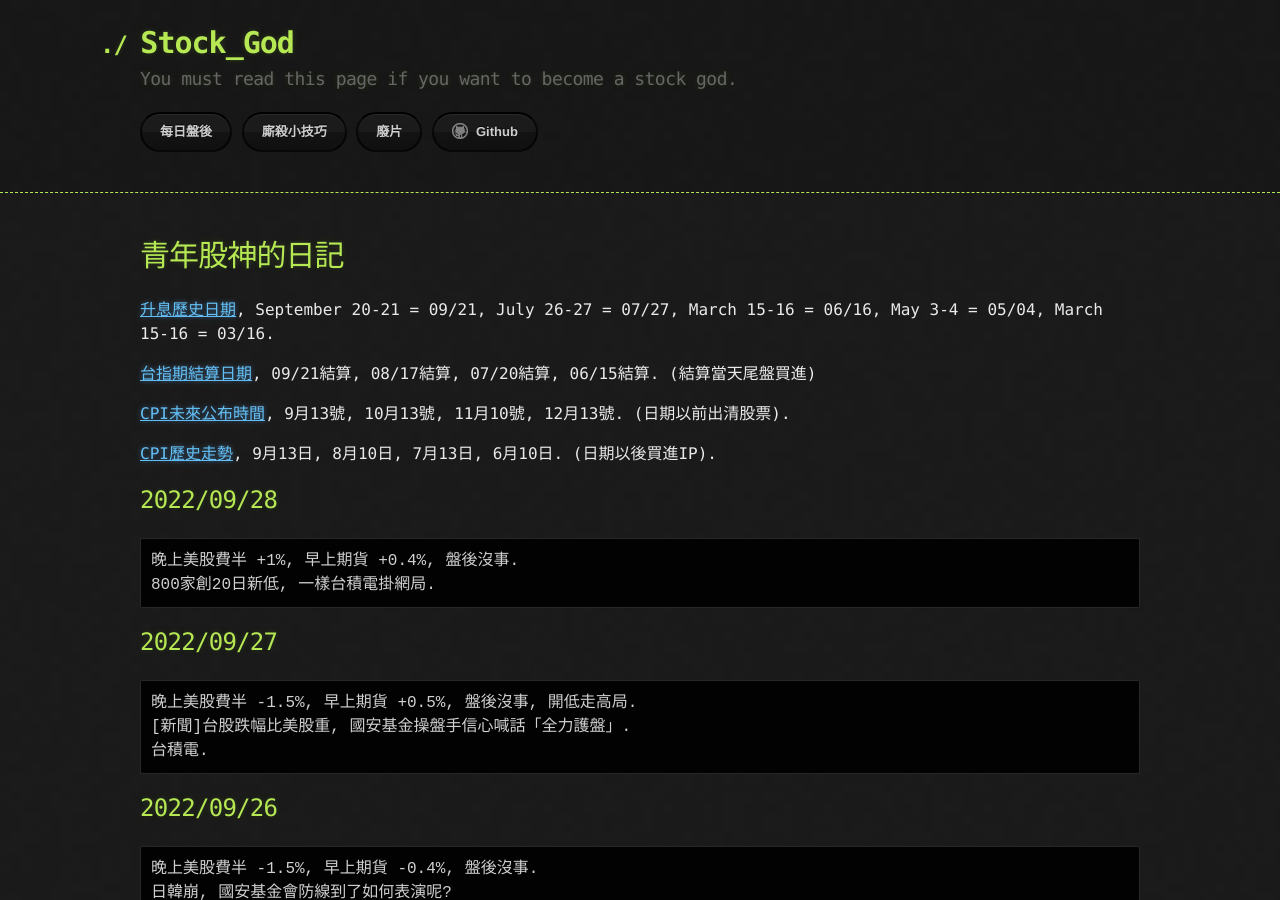
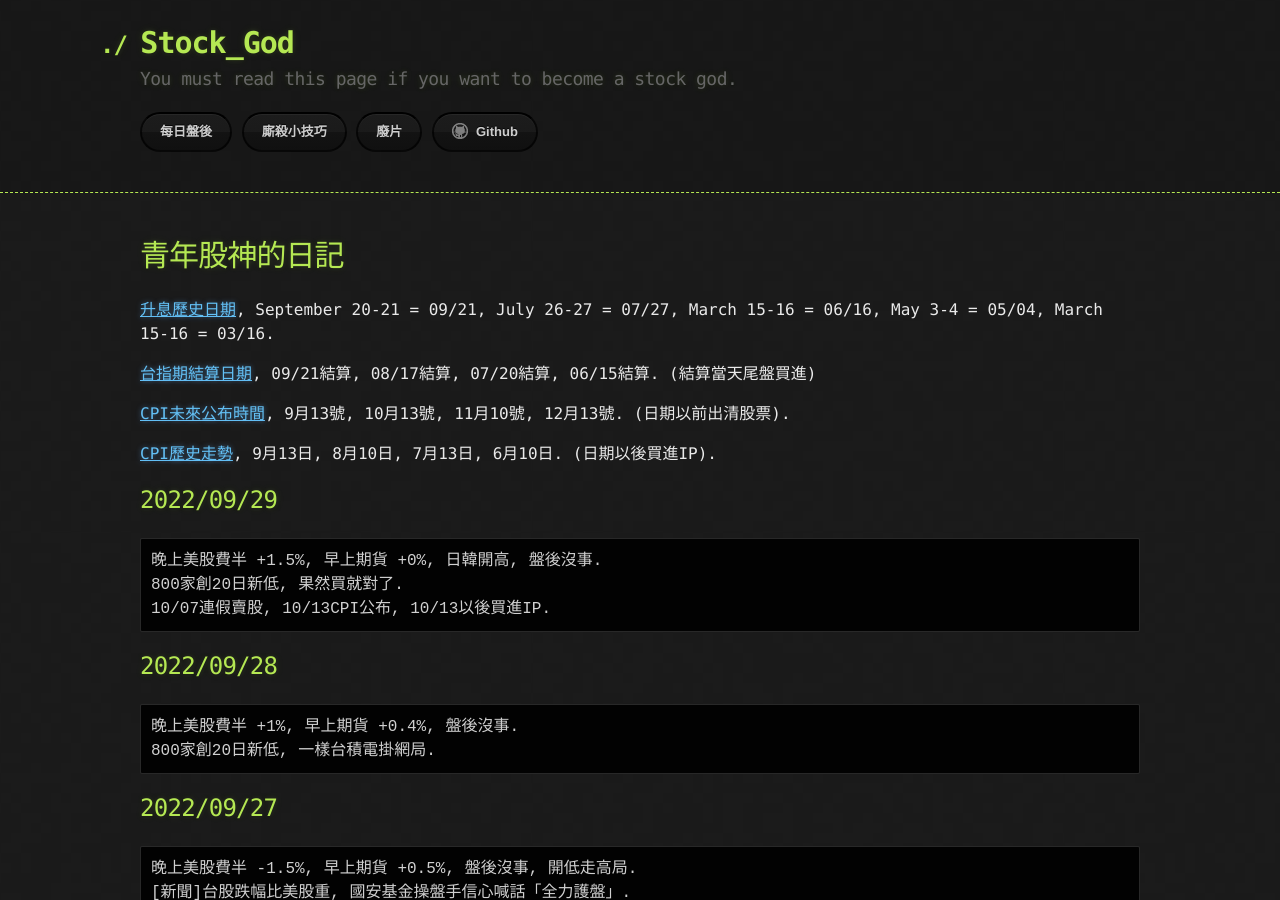
Before and after one commit to lepg5487/Stock_God, a Jekyll site: the page built from index.md, in a window 1280 px wide and 900 px high. Built offline with Jekyll 4.4.1, drawn with Linux system fonts in a browser that asks for light colours; our own code applies the rules of GitHub Pages for plain Markdown files.

Commit message:
Update index.md

````diff
--- a/index.md
+++ b/index.md
@@ -11,6 +11,13 @@ layout: testlayouts
 [CPI未來公布時間](https://chihyun.tw/cpi-release-date/), 9月13號, 10月13號, 11月10號, 12月13號. (日期以前出清股票).
 
 [CPI歷史走勢](https://hk.investing.com/economic-calendar/cpi-733), 9月13日, 8月10日, 7月13日, 6月10日. (日期以後買進IP).
+
+## 2022/09/29
+```
+晚上美股費半 +1.5%, 早上期貨 +0%, 日韓開高, 盤後沒事.
+800家創20日新低, 果然買就對了.
+10/07連假賣股, 10/13CPI公布, 10/13以後買進IP.
+```
 
 ## 2022/09/28
 ```
````
